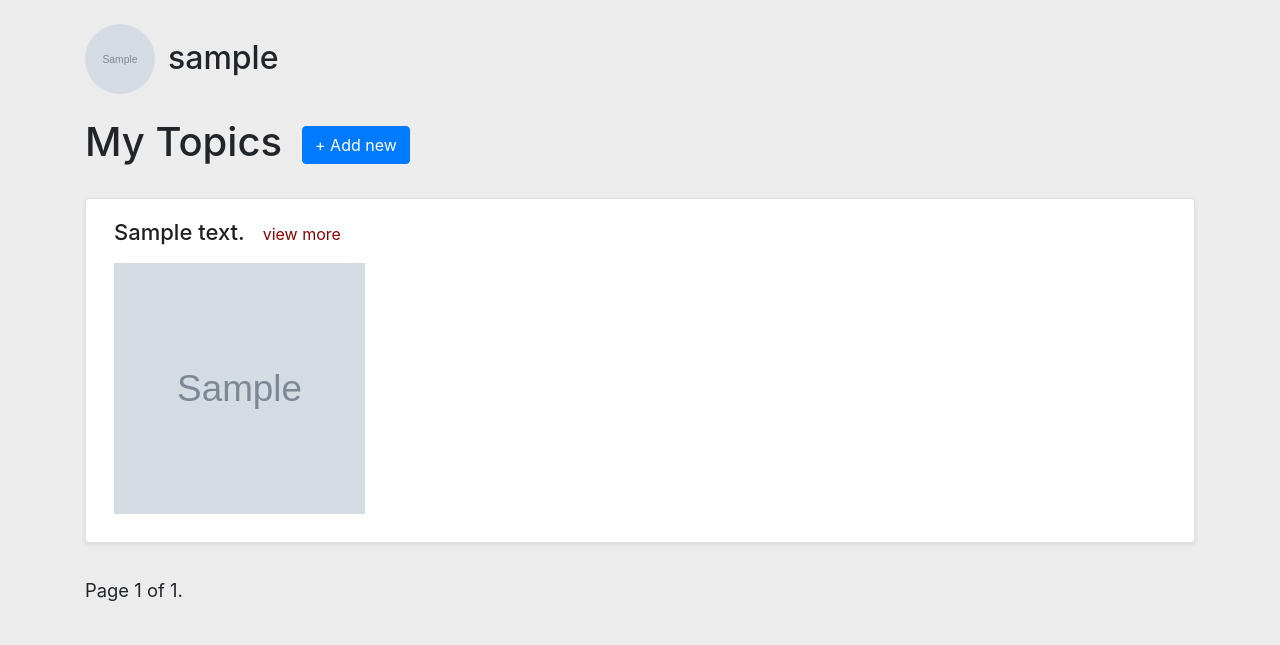
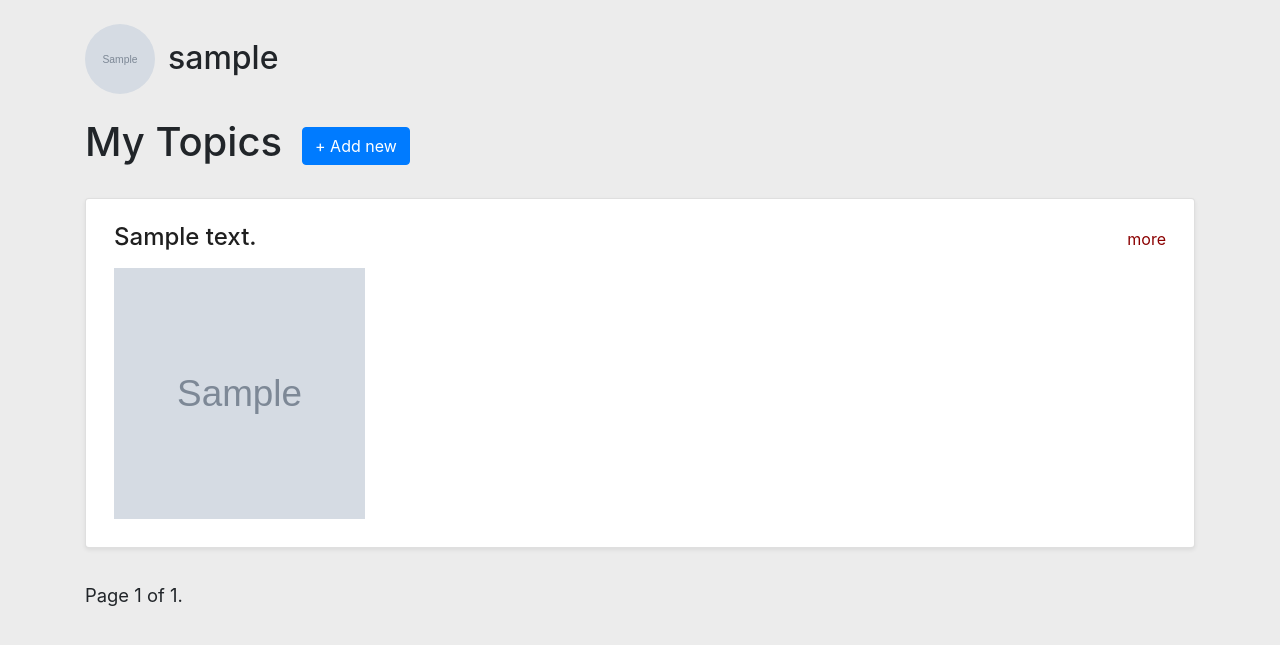
Before and after one commit to renenoir/pixland, a Django app: page /profile/ in a window 1280 px wide. Shown: the part 60-705 px from the top of the page. Run offline with Django 3.2, Linux system fonts and the light colour scheme; a user stored in the database is signed in; tables that the repository leaves empty hold one stand-in row (values such as "Sample post"); grey boxes marked "Sample" are stand-in pictures; some libraries are stand-ins or nearby versions.

Commit message:
Fix styles

```diff
--- a/pixlands/templates/pixlands/profile.html
+++ b/pixlands/templates/pixlands/profile.html
@@ -34,9 +34,9 @@
       {% endif %}
     </div>
 
-    <div class="d-flex mb-4">
+    <div class="d-flex align-items-center mb-4">
       <h1>My Topics</h1>
-      <form class="new-button" action="{% url 'pixlands:new_topic' %}">
+      <form class="new-button mb-2" action="{% url 'pixlands:new_topic' %}">
         <button type="submit" class="btn btn-primary">+ Add new</button>
       </form>
     </div>
@@ -44,14 +44,18 @@
     {% for topic in topics %}
       <div class="topic card mb-4 shadow-sm">
         <div class="card-body topic-block">
-          <div class="ml-2 mt-1 d-flex align-items-center">
-            <h3>
+          <div class="ml-2 d-flex align-items-center
+                      justify-content-between">
+            <h3 class="line-break">
               <a class="head" href="{% url 'pixlands:topic' topic.id %}">
                 {{ topic }}
               </a>
             </h3>
-            <a class="link ml-2" href="{% url 'pixlands:topic' topic.id %}">
-              view more
+            <a
+              class="link ml-2 mr-2"
+              href="{% url 'pixlands:topic' topic.id %}"
+            >
+              more
             </a>
           </div>
 
--- a/pixlands/templates/pixlands/topics.html
+++ b/pixlands/templates/pixlands/topics.html
@@ -2,16 +2,16 @@
 
 {% block content %}
   <div class="mb-4">
-    <div class="d-flex mb-4">
+    <div class="d-flex align-items-center mb-4">
       <h1>Topics</h1>
-      <form class="new-button" action="{% url 'pixlands:new_topic' %}">
+      <form class="new-button mb-2" action="{% url 'pixlands:new_topic' %}">
         <button type="submit" class="btn btn-primary">+ Add new</button>
       </form>
     </div>
     {% for topic in topics %}
       <div class="topic card mb-4 shadow-sm">
         <div class="card-body topic-block">
-          <div class="ml-2 mt-1 d-flex align-items-center
+          <div class="ml-2 d-flex align-items-center
                       justify-content-between">
             <h3 class="line-break">
               <a class="head" href="{% url 'pixlands:topic' topic.id %}">
--- a/static/style.css
+++ b/static/style.css
@@ -59,10 +59,22 @@
 }
 
 .head {
-  font-size: 22px;
+  font-size: 24px;
   color: rgb(31, 31, 31);
   margin-right: 10px;
   width: 18ch;
+}
+
+@media (max-width: 600px) {
+  .head {
+    font-size: 20px;
+  }
+}
+
+@media (max-width: 600px) {
+  h1 {
+    font-size: 26px;
+  }
 }
 
 .line-break {
@@ -245,10 +257,6 @@ body {
   padding-top: 8px;
 }
 
-.card-body.topic-block {
-  padding-top: 1%;
-}
-
 .owner {
   font-size: 14px;
   vertical-align: middle;
```
